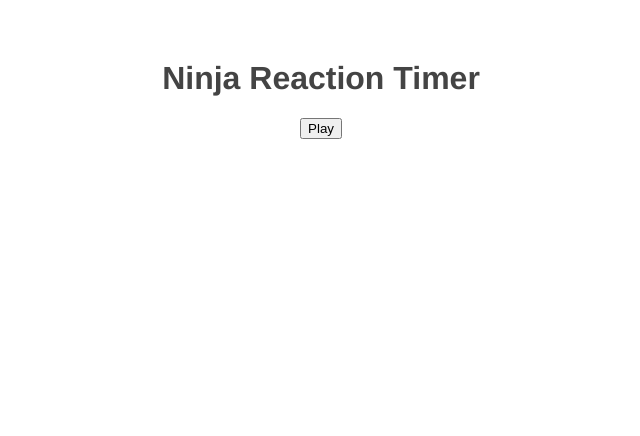
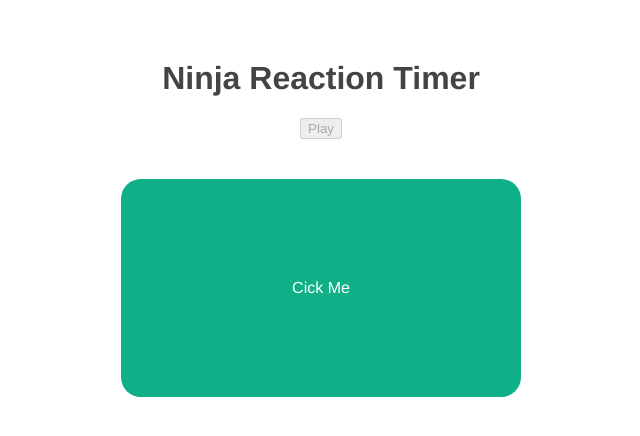
Before and after one commit to bricxcarasco/vue-course-net-ninja, a Vue app in the folder reaction-timer/: page / in a window 1280 px wide. Both pictures are taken after a click on the button "Play". Shown: the top 436 px of the page, without its empty margins (319-959 px from the left). Built offline with nearby package versions, Linux system fonts and the light colour scheme.

Commit message:
Modify block component

```diff
--- a/reaction-timer/src/App.vue
+++ b/reaction-timer/src/App.vue
@@ -1,12 +1,16 @@
 <template>
   <h1>Ninja Reaction Timer</h1>
-  <button @click="start">Play</button>
+  <button @click="start" :disabled="isPlaying">Play</button>
+  <Block v-if="isPlaying" :delay="delay"/>
 </template>
 
 <script>
+import Block from './components/Block'
 export default {
   name: 'App',
-  components: {},
+  components: {
+    Block
+  },
   data() {
     return {
       isPlaying: false,
--- a/reaction-timer/src/components/Block.vue
+++ b/reaction-timer/src/components/Block.vue
@@ -0,0 +1,23 @@
+<template>
+  <div class="block">
+      Cick Me
+  </div>
+</template>
+
+<script>
+export default {
+    props: ['delay']
+}
+</script>
+
+<style>
+    .block {
+        width: 400px;
+        border-radius: 20px;
+        background: #0faf87;
+        color: white;
+        text-align: center;
+        padding: 100px 0;
+        margin: 40px auto;
+    }
+</style>
```
